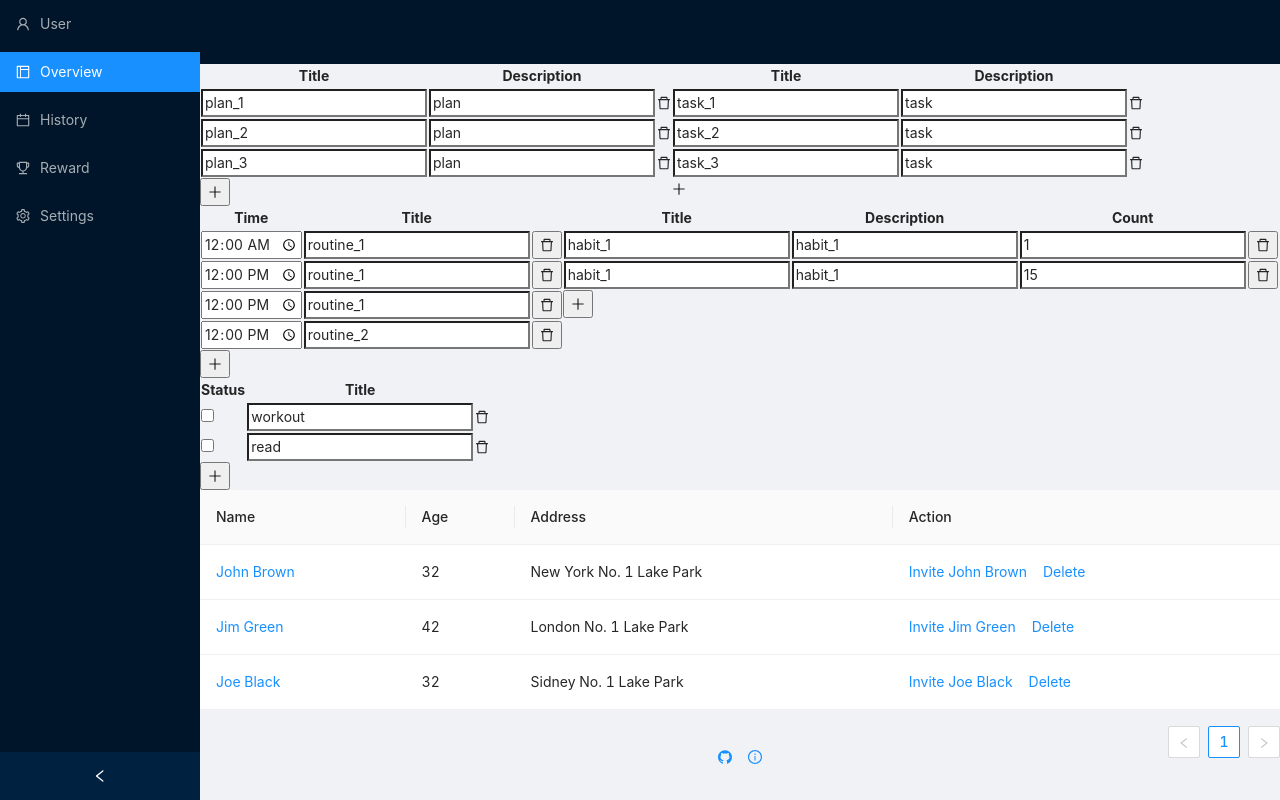
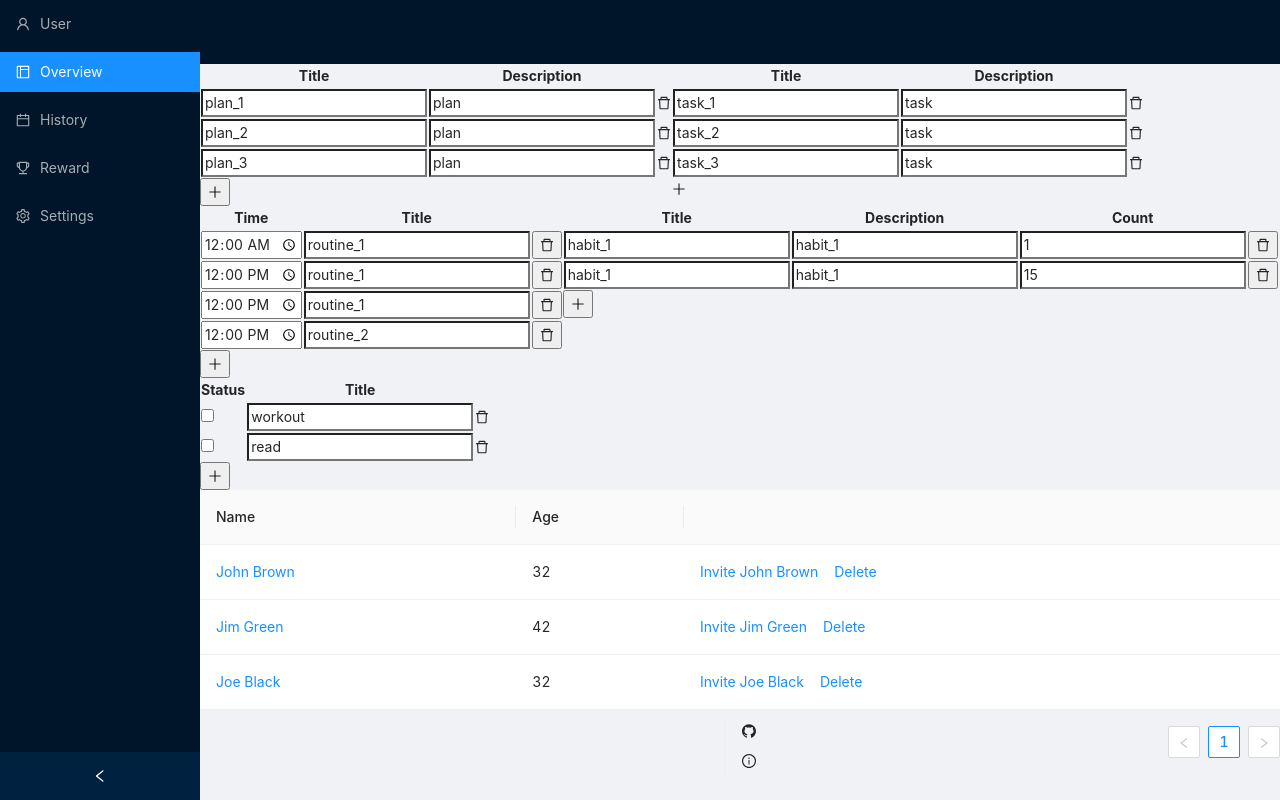
Before and after one commit to MattisZheng/sisyphus_stone, a React (Vite) app: page / in a window 1280 px wide. Built offline with nearby package versions, Linux system fonts and the light colour scheme.

Commit message:
update layouts

```diff
--- a/src/contexts/Overview.tsx
+++ b/src/contexts/Overview.tsx
@@ -12,7 +12,6 @@ interface DataType {
   key: string;
   name: string;
   age: number;
-  address: string;
 }
 
 const columns: ColumnsType<DataType> = [
@@ -28,13 +27,7 @@ const columns: ColumnsType<DataType> = [
     key: 'age',
   },
   {
-    title: 'Address',
-    dataIndex: 'address',
-    key: 'address',
-  },
-
-  {
-    title: 'Action',
+    title: '',
     key: 'action',
     render: (_, record) => (
       <Space size="middle">
@@ -50,19 +43,16 @@ const data: DataType[] = [
     key: '1',
     name: 'John Brown',
     age: 32,
-    address: 'New York No. 1 Lake Park',
   },
   {
     key: '2',
     name: 'Jim Green',
     age: 42,
-    address: 'London No. 1 Lake Park',
   },
   {
     key: '3',
     name: 'Joe Black',
     age: 32,
-    address: 'Sidney No. 1 Lake Park',
   },
 ];
 
--- a/src/contexts/Setting.tsx
+++ b/src/contexts/Setting.tsx
@@ -62,6 +62,7 @@ function handleCheckboxChange(checked: boolean) {
 
 const handleCascaderChange = (e: any): void => {};
 
+// clear history
 function handleClearHistory(e: any) {
   // clear history in local storage
   e.preventDefault();
--- a/src/layouts/FooterContent.tsx
+++ b/src/layouts/FooterContent.tsx
@@ -1,14 +1,15 @@
-import { GithubOutlined, InfoCircleOutlined } from "@ant-design/icons";
+import { Anchor } from 'antd';
+import { GithubOutlined, InfoCircleOutlined } from '@ant-design/icons';
+
+const { Link } = Anchor;
 
 const FooterContent = () => {
   return (
-    <footer style={{ display: "flex", justifyContent: "center" }}>
-      <a href="https://github.com/mattiszheng" target="_blank" style={{ margin: "8px" }}>
-        <GithubOutlined />
-      </a>
-      <a href="" target="_blank" style={{ margin: "8px" }}>
-        <InfoCircleOutlined />
-      </a>
+    <footer>
+      <Anchor style={{ display: 'flex', justifyContent: 'center' }}>
+        <Link href="https://github.com/mattiszheng" target="_blank" title={<GithubOutlined />} />
+        <Link href="https://github.com/mattiszheng" target="_blank" title={<InfoCircleOutlined />} />
+      </Anchor>
     </footer>
   );
 };
```
